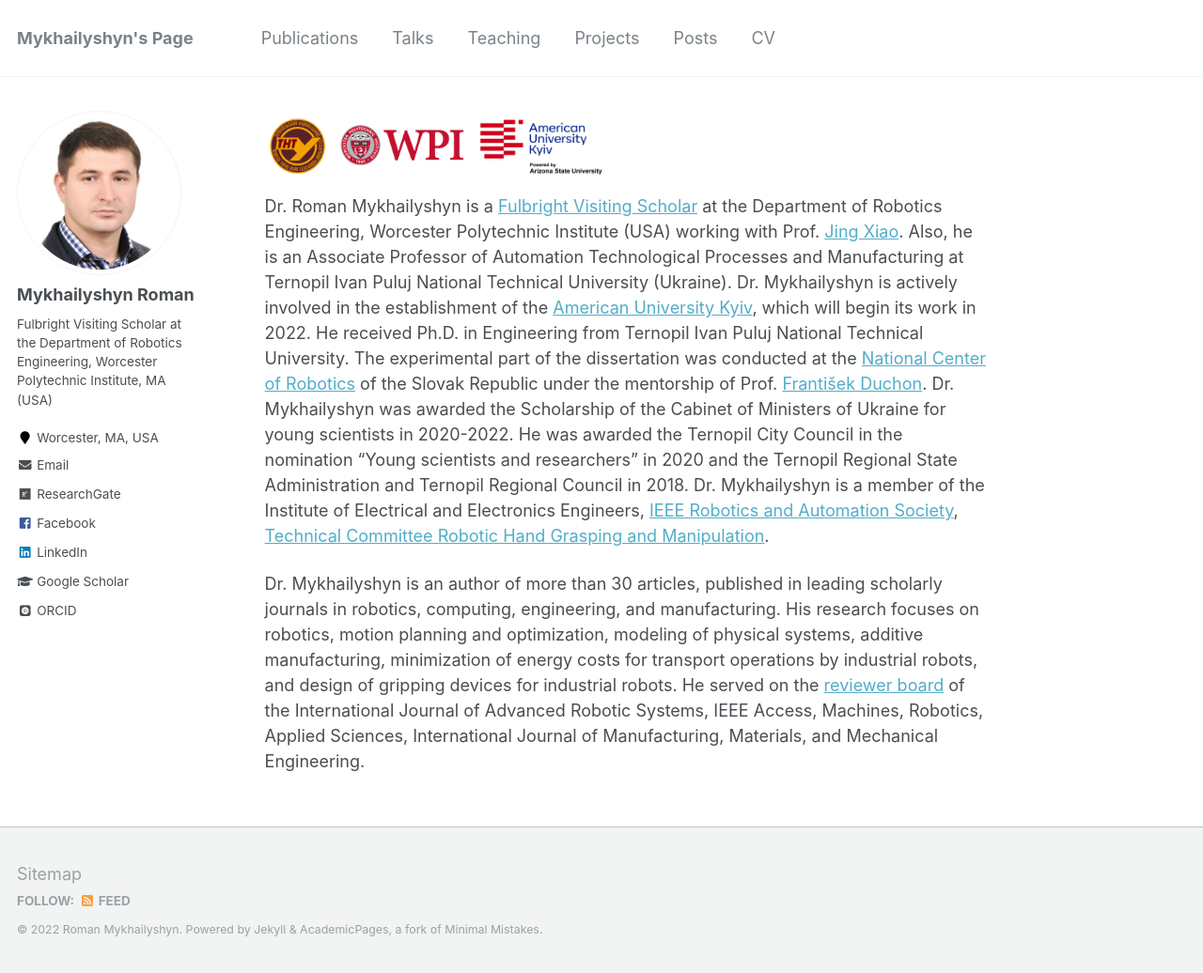
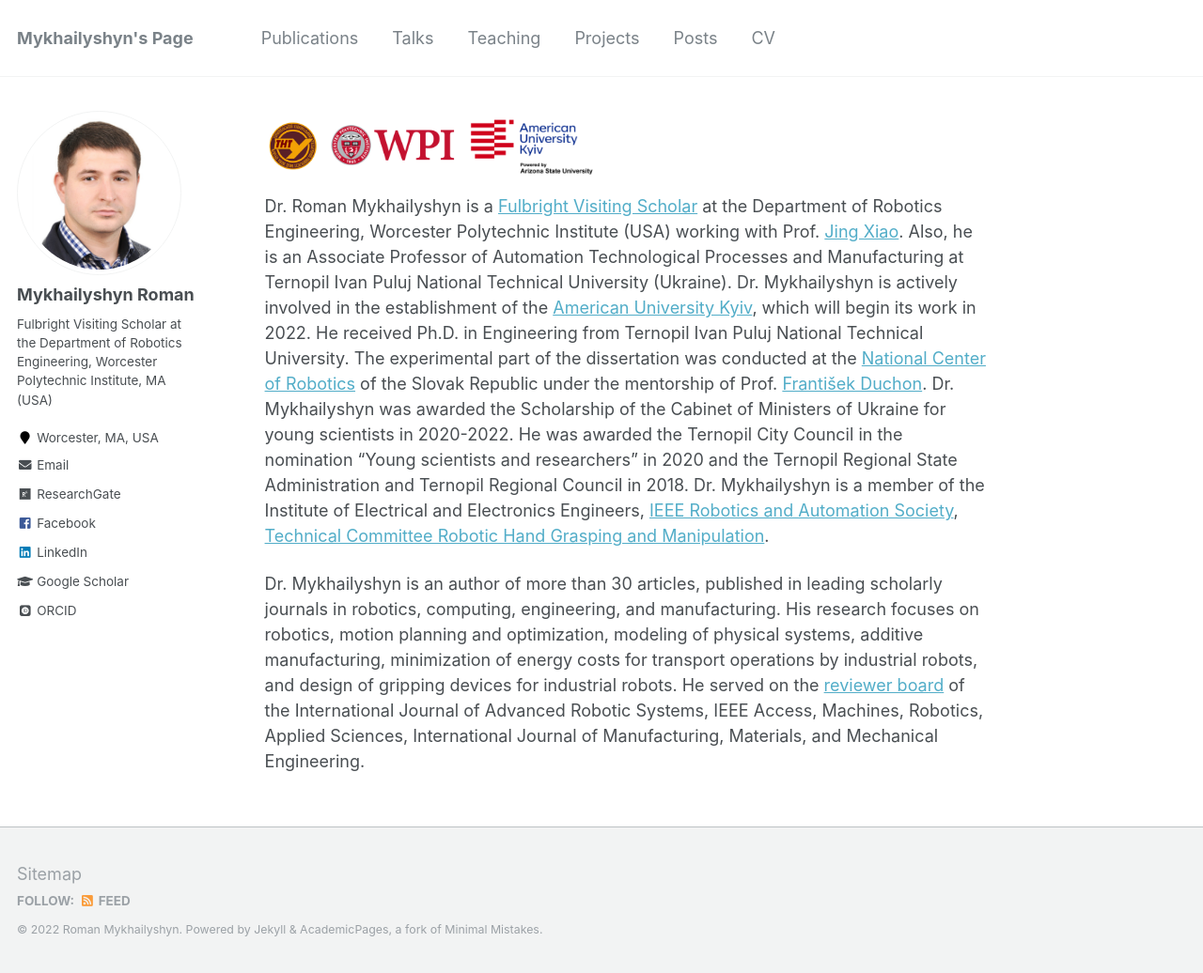
Before and after one commit to RomanMykhailyshyn/RomanMykhailyshyn.github.io, a Jekyll site: the page built from _pages/about.md, in a window 1280 px wide and 1036 px high. Shown: the whole window at 94% size. Built offline with Jekyll 4.4.1, drawn with Linux system fonts in a browser that asks for light colours; some web fonts are replaced.

Commit message:
Update about.md

```diff
--- a/_pages/about.md
+++ b/_pages/about.md
@@ -1,6 +1,6 @@
 ---
 permalink: /
-title: "[<img src='/images/tntu.png' width='70'>](https://tntu.edu.ua/?p=uk/main) [<img src='/images/wpi.png' width='140'>](https://www.wpi.edu/) [<img src='/images/auk.png' width='140'>](https://auk.edu.ua/)"
+title: "[<img src='/images/tntu.png' width='60'>](https://tntu.edu.ua/?p=uk/main) [<img src='/images/wpi.png' width='140'>](https://www.wpi.edu/) [<img src='/images/auk.png' width='140'>](https://auk.edu.ua/)"
 excerpt: "About me"
 author_profile: true
 redirect_from:
```
